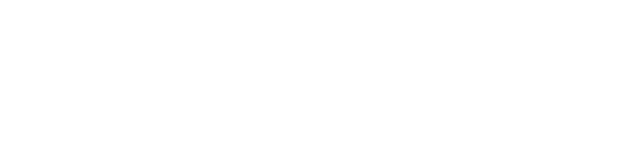
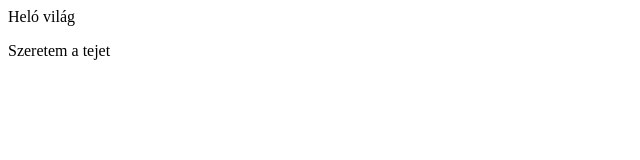
Before and after one commit to Bazsodominik14/Bazsodominik14, a plain HTML site: page index.html in a window 1280 px wide. Shown: the whole page, without its empty margins (0-640 px from the left). Drawn offline with Linux system fonts and the light colour scheme.

Commit message:
Update index.html

```diff
--- a/index.html
+++ b/index.html
@@ -1,5 +1,9 @@
 <html>
-<head><title>Helo vilag</title>
+<head>
+  <title>Helo vilag</title>
 </head>
-<body></body
+<body>
+  Heló világ
+  <p>Szeretem a tejet</p>
+  </body
 </html>
```
